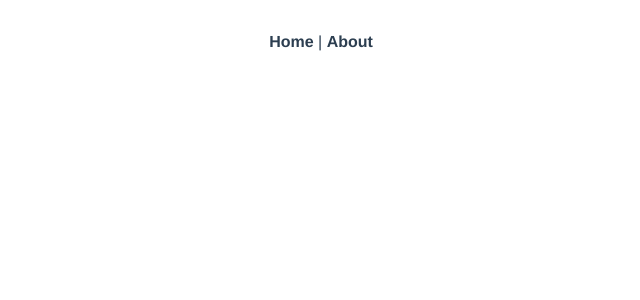
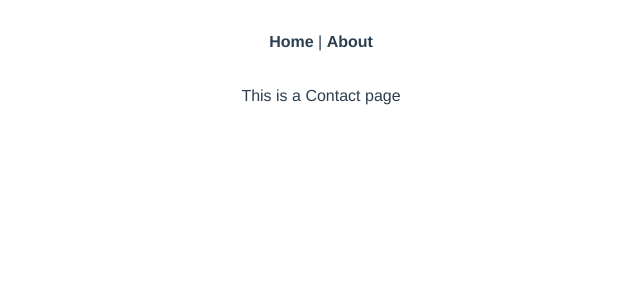
Before and after one commit to OpenTechSolutions/onboard, a Vue app: page /contact in a window 1280 px wide. Shown: the top 300 px of the page, without its empty margins (319-959 px from the left). Built offline with nearby package versions, Linux system fonts and the light colour scheme.

Commit message:
Created Contact view and Route in index.js

```diff
--- a/src/router/index.js
+++ b/src/router/index.js
@@ -1,6 +1,7 @@
 import Vue from 'vue'
 import VueRouter from 'vue-router'
 import Home from '../views/Home.vue'
+import Contact from '../views/Contact.vue'
 
 Vue.use(VueRouter)
 
@@ -13,10 +14,12 @@ const routes = [
   {
     path: '/about',
     name: 'About',
-    // route level code-splitting
-    // this generates a separate chunk (about.[hash].js) for this route
-    // which is lazy-loaded when the route is visited.
-    component: () => import(/* webpackChunkName: "about" */ '../views/About.vue')
+    component: () => import('../views/About.vue')
+  },
+  {
+    path: '/contact',
+    name: 'Contact',
+    component: Contact
   }
 ]
 
--- a/src/views/About.vue
+++ b/src/views/About.vue
@@ -3,3 +3,9 @@
     <h1>This is an about page</h1>
   </div>
 </template>
+
+<script>
+export default {
+  name: 'About'
+}
+</script>
--- /dev/null
+++ b/src/views/Contact.vue
@@ -0,0 +1,11 @@
+<template>
+    <div>
+        This is a Contact page
+    </div>
+</template>
+
+<script>
+export default {
+  name: 'Contact'
+}
+</script>
```
